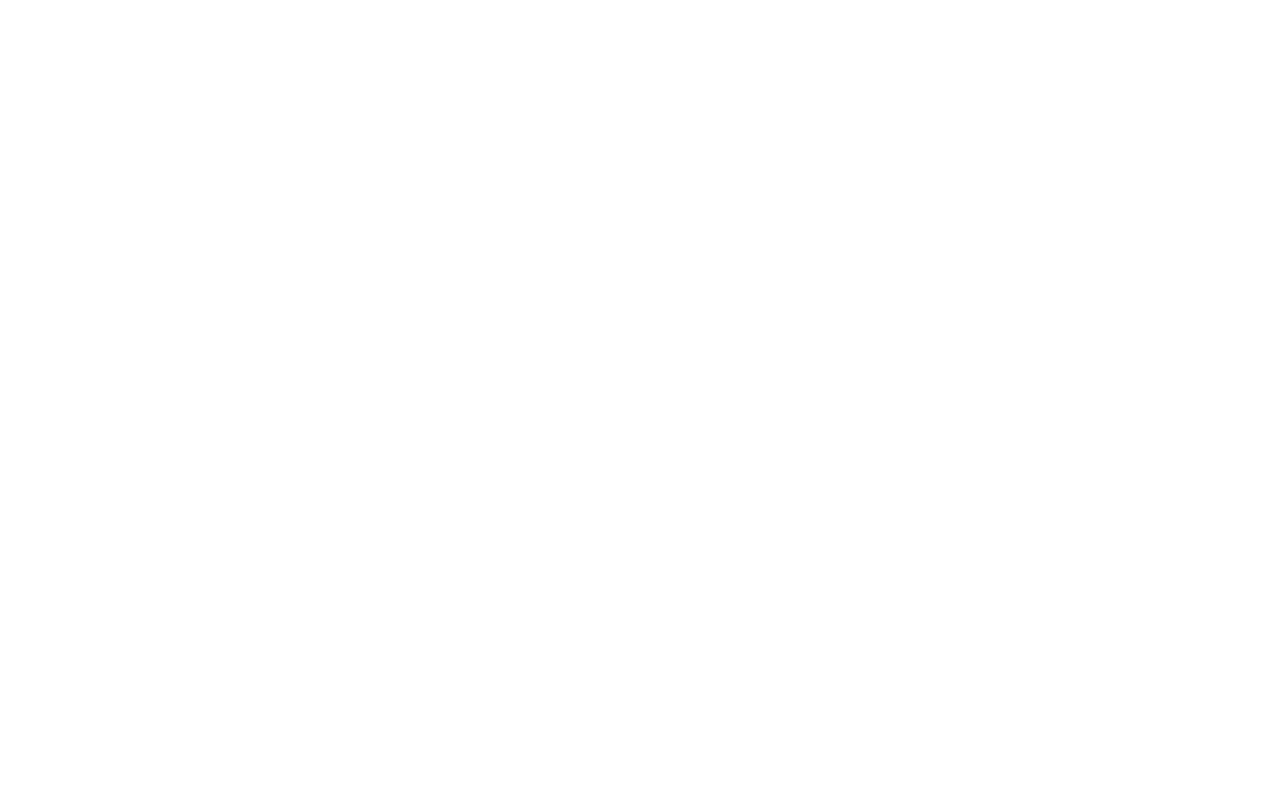
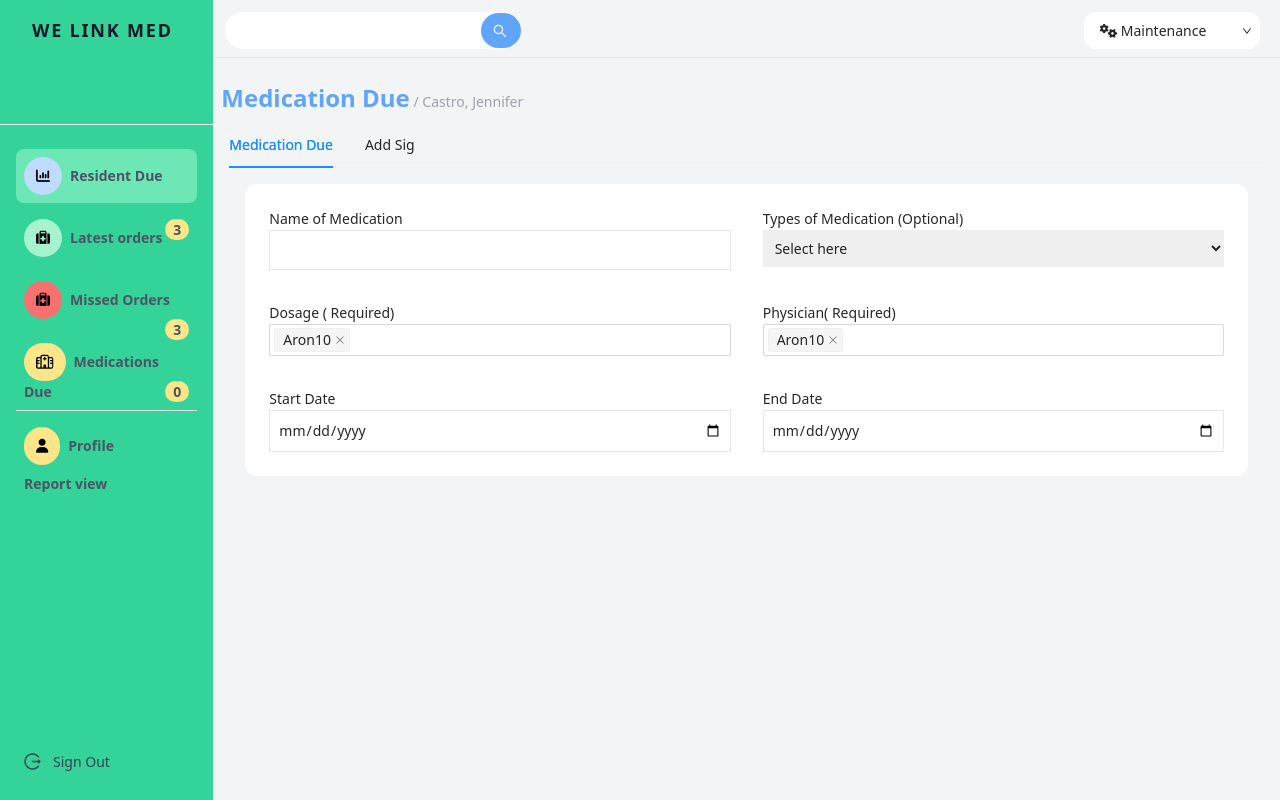
Before and after one commit to tuganimana/welinkmed-note, a React (Create React App) app: page /medication-due in a window 1280 px wide. Built offline with nearby package versions, Linux system fonts and the light colour scheme.

Commit message:
medication due

```diff
--- a/package.json
+++ b/package.json
@@ -22,9 +22,9 @@
     "react-dom": "^17.0.2",
     "react-hook-form": "^7.10.1",
     "react-icons": "^4.2.0",
-    "react-pdf": "^5.3.2",
     "react-router-dom": "^5.2.0",
     "react-scripts": "4.0.3",
+    "react-to-print": "^2.12.6",
     "swiper": "^6.7.5",
     "typescript": "^4.3.5",
     "web-vitals": "^1.1.2"
--- a/src/App.tsx
+++ b/src/App.tsx
@@ -12,9 +12,11 @@ import Welcome from './components/dashboard/welcome'
 import Addresident from './components/dashboard/pages/addresident'
 import Orderdetail from './components/dashboard/pages/orderdetail'
 import ResidentInfo from './components/dashboard/pages/residentinfo'
+import { Example } from './components/dashboard/pages/print'
 import UserMaintenance from './components/dashboard/pages/usermaintenance'
 import Body from './components/home/pages/body'
 import Orderedit from './components/dashboard/pages/orderedit'
+import Medicationdue from './components/dashboard/pages/medicationdue'
 function App () {
   AOS.init()
   return (
@@ -47,6 +49,11 @@ function App () {
             <Orderedit/>
           </Dashboard>
         </Route>
+        <Route path="/medication-due">
+          <Dashboard>
+            <Medicationdue/>
+          </Dashboard>
+        </Route>
         <Route path="/resident-info">
           <Dashboard>
             <ResidentInfo/>
@@ -57,6 +64,11 @@ function App () {
           <UserMaintenance/>
           </Dashboard>
         </Route>
+        <Route path="/marPdf">
+          <Dashboard>
+        <Example/>
+          </Dashboard>
+        </Route>
       </Switch>
     </Router>
     </>
--- a/src/components/dashboard/Sidebar.tsx
+++ b/src/components/dashboard/Sidebar.tsx
@@ -16,7 +16,7 @@ export default function Sidebar () {
             <i className="fa fa-medkit mr-2 text-black bg-green-200 rounded-full p-3"></i>Latest orders <span className="float-right bg-yellow-200 rounded-full pr-2 pl-2">3</span> </a>
           <a href="/dashboard" className="block p-2 mt-2 text-md font-bold text-gray-600 border-blue-500 rounded-lg hover:shadow-lg hover:bg-red-200 focus:bg-red-200 focus:text-white hover:text-white text-gray-200 hover:text-gray-900 focus:text-gray-900 hover:bg-gray-200 focus:bg-gray-200 focus:outline-none focus:shadow-outline">
             <i className="fa fa-medkit  mr-2 text-black bg-red-400 rounded-full p-3"></i>Missed Orders <span className="float-right bg-yellow-200 rounded-full pr-2 pl-2">3</span> </a>
-          <a href="/dashboard" className="block p-2 mt-2 text-md font-bold text-gray-600 border-blue-500 rounded-lg hover:shadow-lg hover:bg-red-200 focus:bg-red-200 focus:text-white hover:text-white text-gray-200 hover:text-gray-900 focus:text-gray-900 hover:bg-gray-200 focus:bg-gray-200 focus:outline-none focus:shadow-outline">
+          <a href="/medication-due" className="block p-2 mt-2 text-md font-bold text-gray-600 border-blue-500 rounded-lg hover:shadow-lg hover:bg-red-200 focus:bg-red-200 focus:text-white hover:text-white text-gray-200 hover:text-gray-900 focus:text-gray-900 hover:bg-gray-200 focus:bg-gray-200 focus:outline-none focus:shadow-outline">
             <i className="fa fa-hospital-o  mr-2 text-black bg-yellow-200 rounded-full p-3"></i>Medications Due <span className="float-right bg-yellow-200 rounded-full pr-2 pl-2">0</span> </a>
        <hr/>
        <a className="block p-2 mt-2 text-md font-bold text-gray-600 border-blue-500 rounded-lg hover:shadow-lg hover:bg-red-200 focus:bg-red-200 focus:text-white hover:text-white text-gray-200 hover:text-gray-900 focus:text-gray-900 hover:bg-gray-200 focus:bg-gray-200 focus:outline-none focus:shadow-outline">
--- /dev/null
+++ b/src/components/dashboard/pages/MarPdf.tsx
@@ -0,0 +1,23 @@
+// eslint-disable-next-line no-use-before-define
+import React from 'react'
+
+export class ComponentToPrint extends React.PureComponent {
+  render () {
+    return (
+        <table>
+          <thead>
+            <th>column 1</th>
+            <th>column 2</th>
+            <th>column 3</th>
+          </thead>
+          <tbody>
+            <tr>
+              <td>data 1</td>
+              <td>data 2</td>
+              <td>data 3</td>
+            </tr>
+          </tbody>
+        </table>
+    )
+  }
+}
--- /dev/null
+++ b/src/components/dashboard/pages/medicationdue.tsx
@@ -0,0 +1,120 @@
+// eslint-disable-next-line no-use-before-define
+import React from 'react'
+import { Tabs, Select } from 'antd'
+import Sig from './editsig'
+const { TabPane } = Tabs
+const { Option } = Select
+export default function Medicationdue () {
+  const callback = (key:any) => {
+    console.log(key)
+  }
+  const children = []
+  for (let i = 10; i < 36; i++) {
+    children.push(<Option value={i.toString(36) + i} key={i.toString(36) + i}>{i.toString(36) + i}</Option>)
+  }
+
+  function handleChange (value:any) {
+    console.log(`selected ${value}`)
+  }
+  const recent = [
+    {
+      nameMedication: 'parastemol',
+      typesMedication: 'bench',
+      dosage: '3',
+      physician: 'peter',
+      startDate: '13/11/2001',
+      endDate: '17/12/2001'
+    }
+  ]
+
+  return (
+    <>
+    <div className="px-2 py-2">
+    <h5 className="font-semibold text-blue-400 mt-4 text-2xl">Medication Due<span className="text-sm font-normal text-gray-400"> / Castro, Jennifer</span></h5>
+       </div>
+    <div className="mx-4">
+    <Tabs defaultActiveKey="1" onChange={callback}>
+    <TabPane tab="Medication Due" key="1">
+    <div className="p-4 mb-14 bg-white rounded-xl shadows-xl mx-4">
+    <div className="grid md:grid-cols-2 gap-4">
+          <div className="p-2">
+            <label className="text-md">Name of Medication</label>
+            <input type="text" name="" className="w-full p-2 border"/>
+          </div>
+          <div className="p-2">
+            <label>Types of Medication (Optional)</label>
+            <select className="w-full p-2 borderl">
+            <option>Select here</option>
+              <option>Injection</option>
+              <option>Tablets</option>
+            </select>
+          </div>
+          <div className="p-2">
+            <label>Dosage ( Required)</label>
+            <Select
+              mode="multiple"
+              allowClear
+              style={{ width: '100%' }}
+              placeholder="Please select"
+              defaultValue={['Aron10']}
+              onChange={handleChange}
+            >
+              {children}
+            </Select>
+          </div>
+        <div className="p-2">
+          <label>Physician( Required)</label>
+          <Select
+            mode="multiple"
+            allowClear
+            style={{ width: '100%' }}
+            placeholder="Please select"
+            defaultValue={['Aron10']}
+            onChange={handleChange}
+          >
+            {children}
+          </Select>
+        </div>
+          <div className="p-2">
+            <label>Start Date </label>
+            <input type="date" name="" className="w-full p-2 border"/>
+          </div>
+          <div className="p-2">
+            <label>End Date</label>
+            <input type="date" className="w-full p-2 border"/>
+          </div>
+        </div>
+      </div>
+    </TabPane>
+    <TabPane tab="Add Sig" key="2">
+    <div>
+    <div className=""><Sig/></div>
+    <table className="rounded-t-lg w-full mx-auto bg-gray-200 text-gray-800">
+      <tr className="text-left border-b-2 border-blue-300">
+        <th className="px-4 py-3">Name of Medication</th>
+        <th className="px-4 py-3">Types of Medication</th>
+        <th className="px-4 py-3">Dosage</th>
+        <th className="px-4 py-3">Physician</th>
+        <th className="px-4 py-3">Start Date</th>
+        <th className="px-4 py-3">End Date</th>
+      </tr>
+      {
+    recent.map((items:any, index) => (
+      <tr key={index} className="bg-gray-100 hover:bg-gray-200 border-b border-blue-200">
+        <td className="px-4 py-3">{items.nameMedication}</td>
+        <td className="px-4 py-3">{items.typesMedication}</td>
+        <td className="px-4 py-3">{items.dosage}</td>
+        <td className="px-4 py-3">{items.physician}</td>
+        <td className="px-4 py-3">{items.startDate}</td>
+        <td className="px-4 py-3">{items.endDate}</td>
+        <td className="px-4 py-3"><button className="bg-blue-400 hover:bg-blue-500 p-2 rounded-lg">Review</button> <button className="bg-blue-400 hover:bg-blue-500 p-2 rounded-lg">Recent Admins</button></td>
+      </tr>))
+      }
+    </table>
+    </div>
+    </TabPane>
+  </Tabs>
+    </div>
+    </>
+  )
+}
--- /dev/null
+++ b/src/components/dashboard/pages/print.tsx
@@ -0,0 +1,26 @@
+// eslint-disable-next-line no-use-before-define
+import React, { Component } from 'react'
+import { render } from 'react-dom'
+// eslint-disable-next-line no-unused-vars
+import ReactToPrint from 'react-to-print'
+import { ComponentToPrint } from './MarPdf'
+
+export class Example extends React.PureComponent {
+  componentRef!: Component<any, {}, any> | Element | null
+  render () {
+    return (
+          <div>
+            <ReactToPrint
+              trigger={() => {
+                // NOTE: could just as easily return <SomeComponent />. Do NOT pass an `onClick` prop
+                // to the root node of the returned component as it will be overwritten.
+                return <a href="#">Print this out!</a>
+              }}
+              content={() => this.componentRef}
+            />
+            <ComponentToPrint ref={el => (this.componentRef = el)} />
+          </div>
+    )
+  }
+}
+render(<Example />, document.querySelector('#root'))
--- a/src/components/dashboard/welcome.tsx
+++ b/src/components/dashboard/welcome.tsx
@@ -1,10 +1,22 @@
 // eslint-disable-next-line no-use-before-define
 import React from 'react'
+import { Menu, Dropdown } from 'antd'
+import { PlusOutlined } from '@ant-design/icons'
 import pe from '../../images/pe.jpg'
 import chart from '../../images/chart.png'
 import person1 from '../../images/person1.jpg'
 import { frontEndPoints } from '../../utils/enums'
 export default function Welcome () {
+  const menu = (
+    <Menu>
+      <Menu.Item key="0">
+        <a href={frontEndPoints.RESIDENT_ADD}>Add New Resident</a>
+      </Menu.Item>
+      <Menu.Item key="0">
+        <a href={frontEndPoints.ORDER}>Order maintenance</a>
+      </Menu.Item>
+    </Menu>
+  )
   const resident = [
     {
       fullname: 'Anne Marly',
@@ -71,9 +83,14 @@ export default function Welcome () {
       <div className="container p-4 md:mt-8">
         <div className="flex  flex-wrap">
           <div className="lg:w-4/6 w-full p-2 grid">
-            <div className="container mb-2">
-              <span className="font-semibold text-md float-left">Resident Pannel</span>
-              <a href={frontEndPoints.RESIDENT_ADD}><span className="font-semibold text-md float-right bg-blue-400 text-white hover:bg-blue-500  rounded-lg p-2"><i className="fa fa-plus"></i> Add New Resident</span></a>
+            <div className="hidden top-navbar w-full lg:inline-flex lg:flex-grow lg:w-auto" id="navigation">
+        <div className="lg:inline-flex lg:flex-row lg:ml-auto lg:w-auto w-full lg:items-center items-start  flex flex-col lg:h-auto">
+        <Dropdown overlay={menu} trigger={['click']}>
+            <a className="ant-dropdown-link bg-red-400  px-2 text-center py-2 rounded-xl mr-4" onClick={e => e.preventDefault()}>
+            <span className="text-white hover:text-black  pr-8 pl-2 border-blue-500"> Add New</span> <PlusOutlined className="text-white"/>
+            </a>
+       </Dropdown>
+        </div>
             </div>
             <div className="flex flex-wrap space-between">
               {
```
Also changed, not shown: 1 other file (tests, documents, lock files or other folders).
